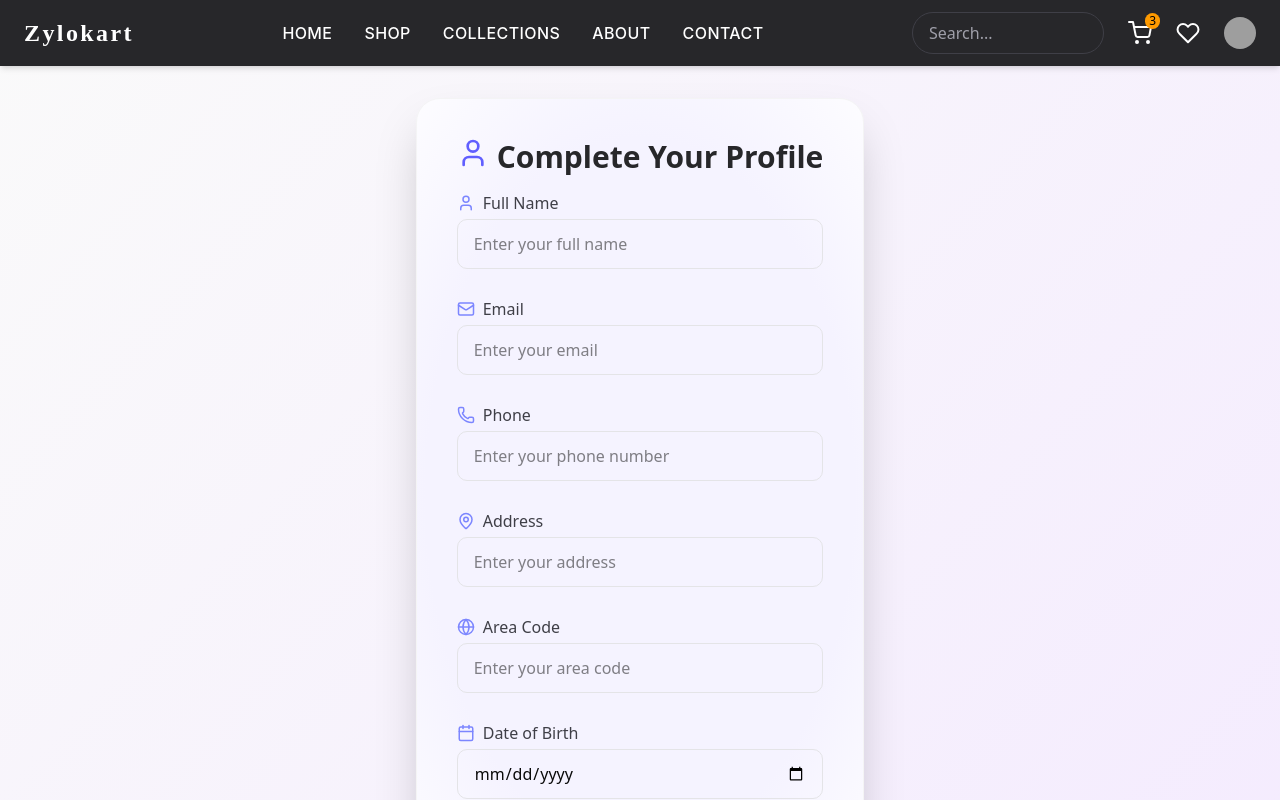
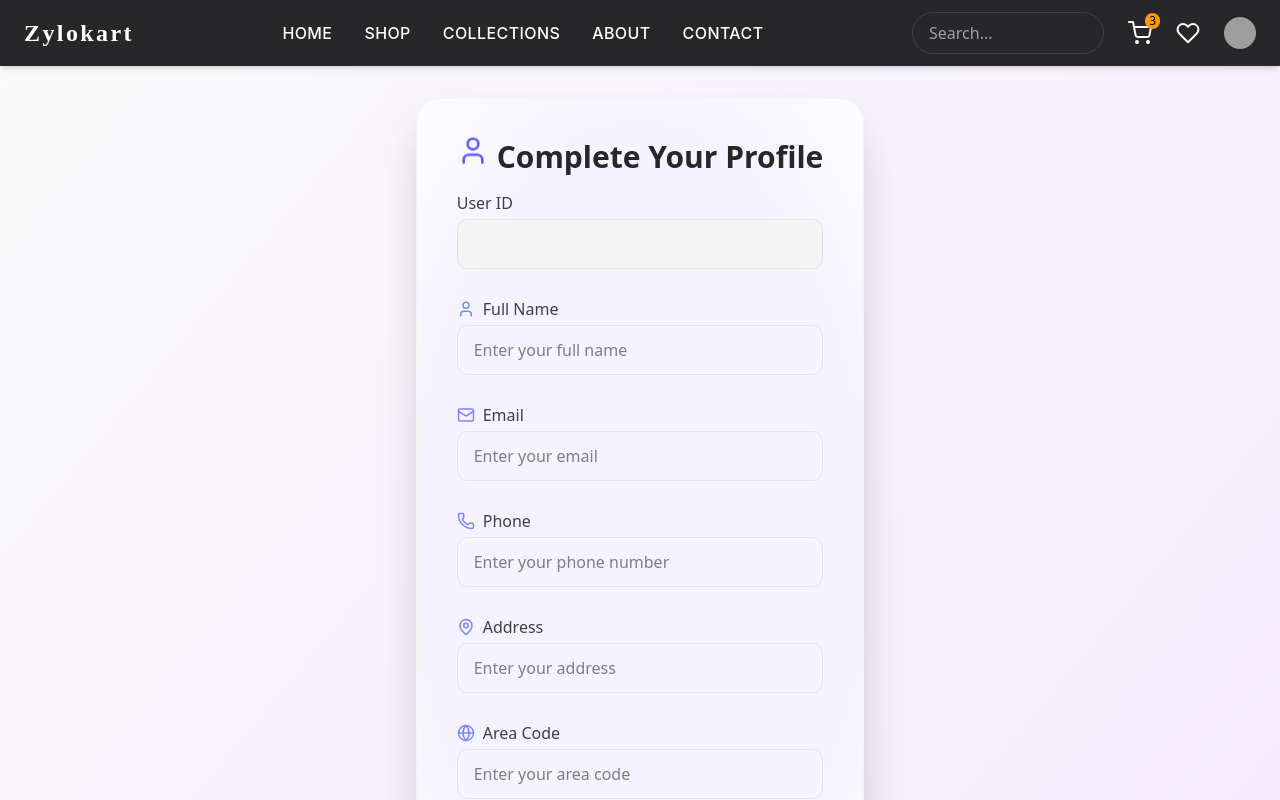
Before and after one commit to sohom-21/zylokart_full_project, a Next.js app: page /customer/profile in a window 1280 px wide. Shown: the top 800 px of the page. Built offline with nearby package versions, Linux system fonts and the light colour scheme; no server answers; grey boxes are pictures that could not be loaded.

Commit message:
feat: enhance UserForm to include user ID handling and automatic data insertion on submit

```diff
--- a/src/app/components/userProfile/userform.js
+++ b/src/app/components/userProfile/userform.js
@@ -1,7 +1,10 @@
 'use client'
+import { useRouter } from 'next/navigation'
 import { useFormik } from 'formik'
 import * as Yup from 'yup'
 import { User, Mail, Phone, Calendar, MapPin, Save, Shield, Globe, ToggleLeft, ToggleRight, CheckCircle, XCircle } from 'lucide-react'
+import { useEffect } from 'react'
+import { insertUser } from '@/app/utiils/supabase/user_data'
 
 const ROLE_OPTIONS = [
   { label: 'Admin', value: 'admin' },
@@ -22,9 +25,14 @@ const validationSchema = Yup.object({
   is_active: Yup.boolean(),
 })
 
-export default function UserForm({ onSubmit }) {
+export default function UserForm() {
+  const router = useRouter()
+  // Fetch user_id from localStorage
+  const userId = typeof window !== 'undefined' ? localStorage.getItem('userId') : ''
+
   const formik = useFormik({
     initialValues: {
+      user_id: userId || '',
       name: '',
       email: '',
       phone: '',
@@ -35,10 +43,16 @@ export default function UserForm({ onSubmit }) {
       is_active: true,
     },
     validationSchema,
-    onSubmit: (values, { setSubmitting, resetForm }) => {
-      onSubmit?.(values)
+    onSubmit: async (values, { setSubmitting, resetForm }) => {
+      // Insert user data into Users table
+      const { data, error } = await insertUser(values)
       setSubmitting(false)
-      // resetForm()
+      if (!error) {
+        // Redirect to homepage or dashboard after successful insert
+        router.push('/customer/homepage')
+      } else {
+        alert('Error saving profile: ' + error.message)
+      }
     },
   })
 
@@ -53,6 +67,21 @@ export default function UserForm({ onSubmit }) {
       <h2 className="text-3xl font-bold text-center mb-4 text-zinc-800 flex items-center justify-center gap-2">
         <User className="text-indigo-500 animate-bounce" size={32} /> Complete Your Profile
       </h2>
+
+      {/* User ID (read-only) */}
+      <div>
+        <label className="flex text-zinc-700 font-medium mb-1 items-center gap-2">
+          User ID
+        </label>
+        <input
+          type="text"
+          name="user_id"
+          value={formik.values.user_id}
+          readOnly
+          disabled
+          className="w-full px-4 py-3 rounded-lg border border-zinc-200 bg-zinc-100 text-zinc-400 cursor-not-allowed focus:outline-none"
+        />
+      </div>
 
       {/* Name */}
       <div>
--- a/src/app/customer/profile/page.js
+++ b/src/app/customer/profile/page.js
@@ -1,21 +1,17 @@
+'use client'
 // User Profile Page for onboarding after login
 import CustomerNavbar from '@/app/components/Navbars/navbar-customer'
 import Footer from '@/app/components/Footer'
 import UserForm from '@/app/components/userProfile/userform'
 
 export default function ProfilePage() {
-  // TODO: Add logic to fetch/check user profile and redirect if already filled
-  // You can use useEffect + router.push('/customer/homepage') if profile is complete
+  // No onSubmit prop passed to UserForm; UserForm handles DB insert and redirect
 
   return (
     <div className="min-h-screen flex flex-col bg-gradient-to-br from-zinc-50 to-purple-100">
       <CustomerNavbar />
       <main className="flex-1 flex flex-col justify-center py-8">
-        <UserForm onSubmit={(values) => {
-          // TODO: Save user profile to DB, then redirect
-          // Example: router.push('/customer/homepage')
-          alert('Profile saved! (Implement DB save and redirect logic)')
-        }} />
+        <UserForm />
       </main>
       <Footer />
     </div>
```
